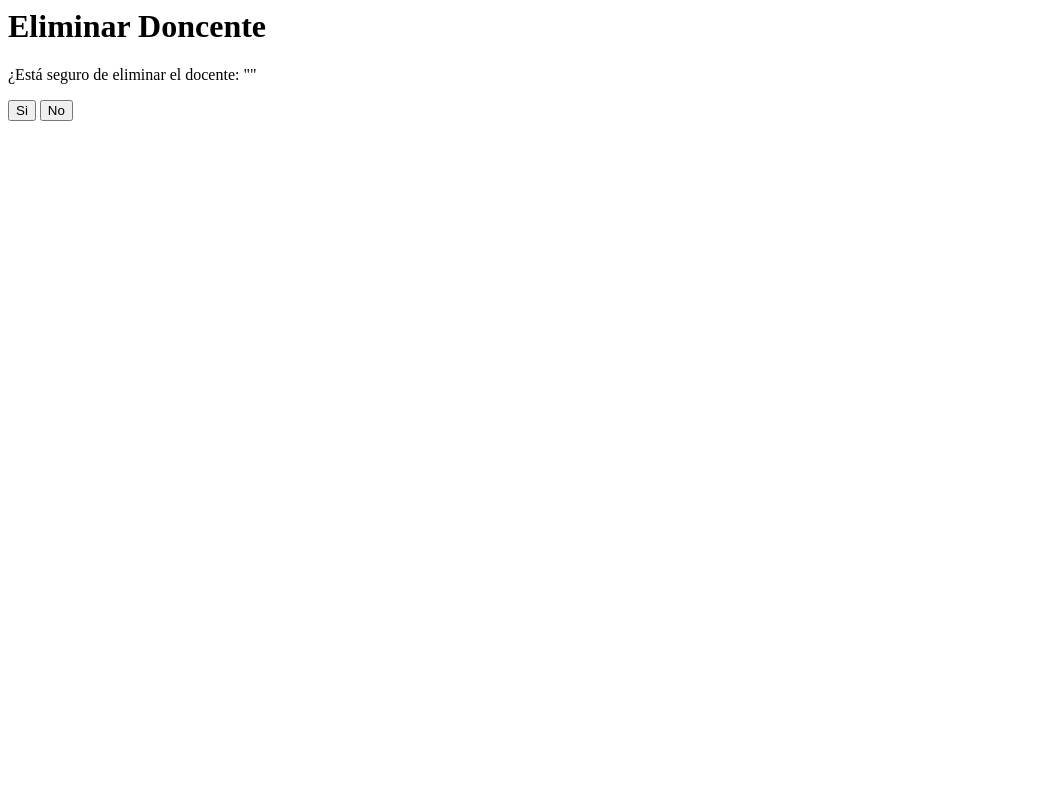
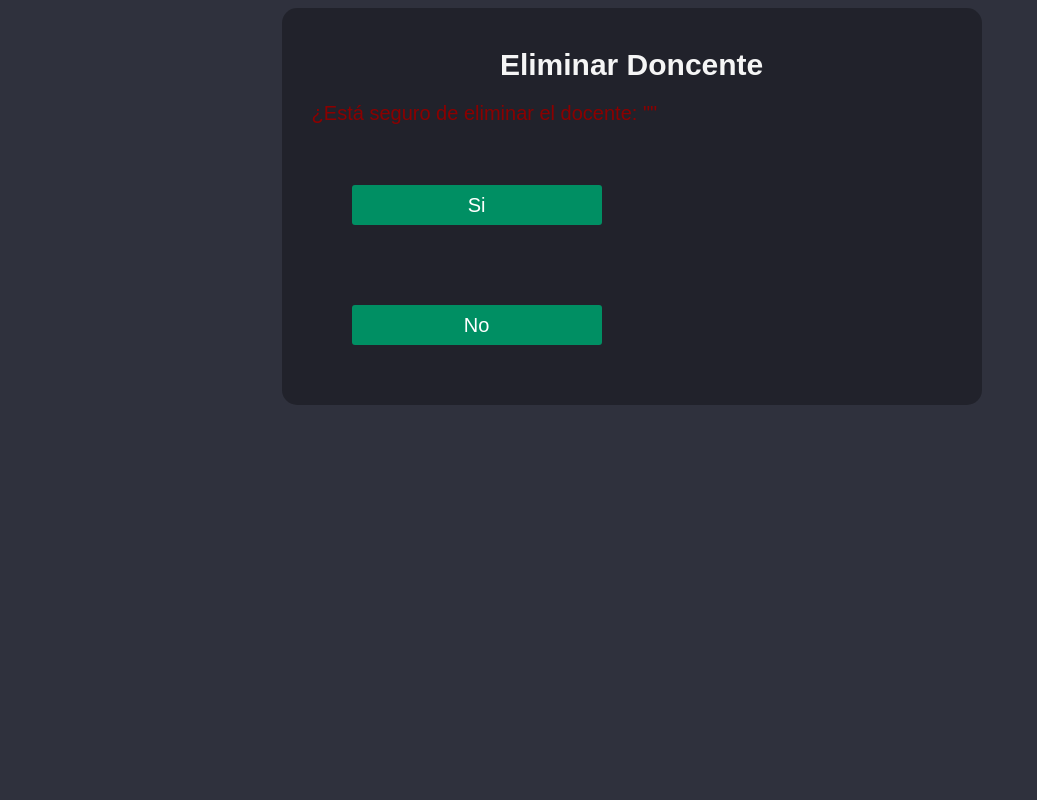
Before and after one commit to SistemaDeManualesElectronicos/ManualesE., an ASP.NET Core app: template ManualesElectronicosFInalFinal2/ManualesElectronicosFInalFinal2/Views/Docentes/Eliminar.cshtml in a window 1280 px wide. Shown: the whole page, without its empty margins (0-1037 px from the left). Run offline with ASP.NET Core 8, Linux system fonts and the light colour scheme; the template is opened without the code that fills it, so the values that code supplies are empty.

Commit message:
eliminar

```diff
--- a/ManualesElectronicosFInalFinal2/ManualesElectronicosFInalFinal2/Views/Docentes/Agregar.cshtml
+++ b/ManualesElectronicosFInalFinal2/ManualesElectronicosFInalFinal2/Views/Docentes/Agregar.cshtml
@@ -9,6 +9,10 @@
         background: #2f313d;
         font-family: sans-serif;
         font-size: 20px;
+    }
+    p{
+        font-size:20px;
+        color:darkred;
     }
 
     h2 {
--- a/ManualesElectronicosFInalFinal2/ManualesElectronicosFInalFinal2/Views/Docentes/Eliminar.cshtml
+++ b/ManualesElectronicosFInalFinal2/ManualesElectronicosFInalFinal2/Views/Docentes/Eliminar.cshtml
@@ -3,7 +3,47 @@
     ViewData["Title"] = "Docentes";
     Layout = null;
 }
+<style>
+      body {
+            background: #2f313d;
+            font-family: sans-serif;
+            font-size: 20px;
+        }
+    p {
+        font-size: 20px;
+        color: darkred;
+    }
 
+    h2, h1 {
+        color: whitesmoke;
+        font-size: 30px;
+        text-align: center;
+        margin-bottom: 10px;
+    }
+
+        form {
+            width: 50%;
+            position: absolute;
+            left: 22%;
+            background: rgba(0,0,0,0.3);
+            padding: 20px 30px;
+            color: whitesmoke;
+             border-radius: 15px;
+        }
+
+        input[type="submit"],input[type="button"] {
+            background: #008F63;
+            border: 0;
+            width: 250px;
+            height: 40px;
+            border-radius: 3px;
+            color: white;
+            cursor: pointer;
+            transition: background 0.3s ease-in-out;
+            font-size: 20px;
+            margin: 40px;
+        }
+</style>
     <form method="post" asp-action="Eliminar" asp-controller="Docentes" >
         <div>
             <h1>Eliminar Doncente</h1>
```
Also changed, not shown: ManualesElectronicosFInalFinal2/ManualesElectronicosFInalFinal2/Views/Docentes/EditarDocentes.cshtml (+2 -7 lines).
